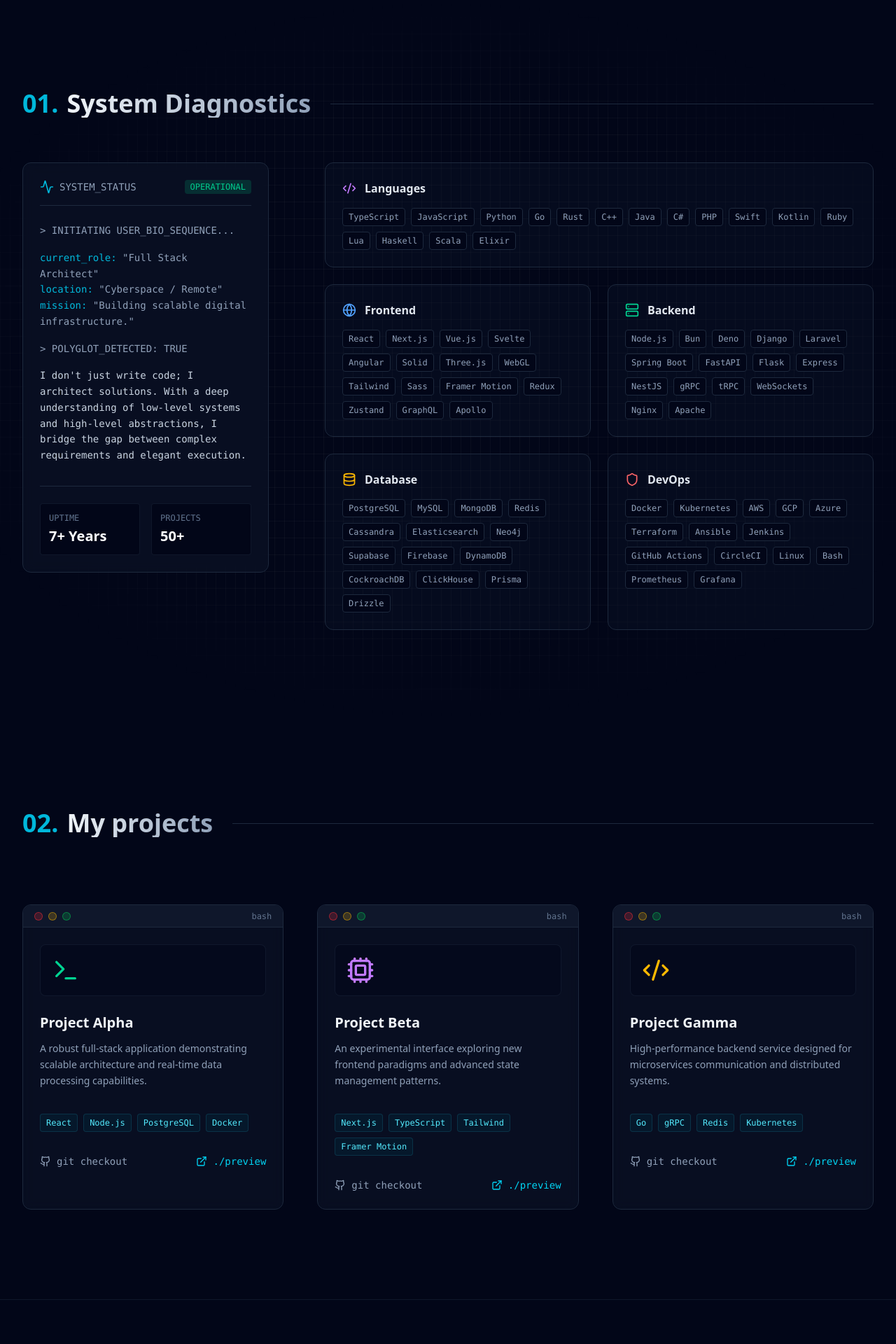
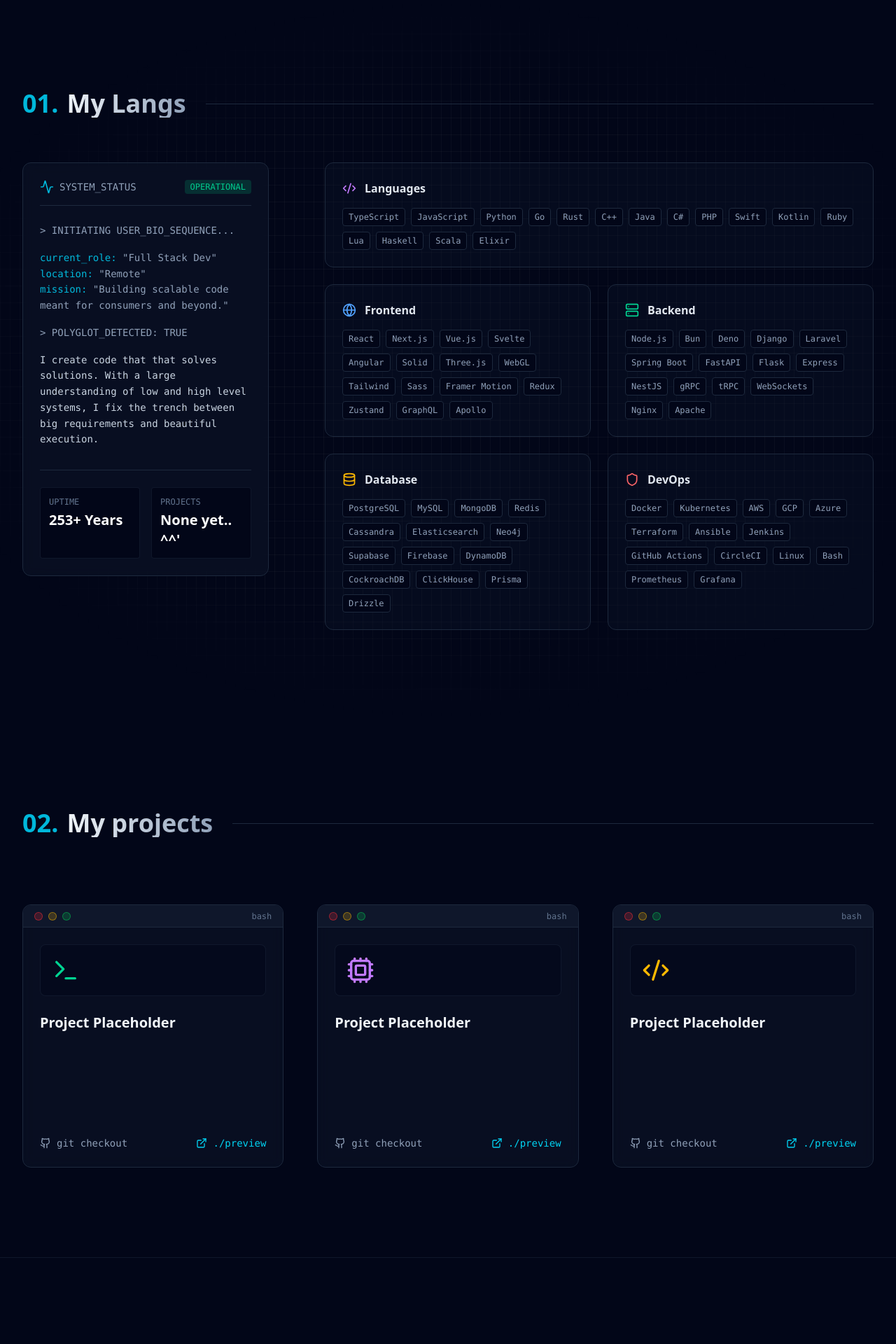
Before and after one commit to pxlatd/pxl-web.com-portfolio, a React (Vite) app: page / in a window 1280 px wide. Shown: the part 800-2720 px from the top of the page at 70% size. Built offline with nearby package versions, Linux system fonts and the light colour scheme.

Commit message:
basically rewrote every placeholder text that I put a while ago lol

```diff
--- a/src/components/About.tsx
+++ b/src/components/About.tsx
@@ -10,7 +10,7 @@
 };
 
 export default function About() {
-  const startYear = 2018;
+  const startYear = 1772;
   const currentYear = new Date().getFullYear();
   const experience = currentYear - startYear;
 
@@ -29,7 +29,7 @@
           >
             <span className='text-cyan-500'>01.</span>
             <span className='bg-gradient-to-r from-slate-100 to-slate-400 bg-clip-text text-transparent'>
-              System Diagnostics
+              My Langs
             </span>
             <div className='h-px bg-slate-800 flex-grow ml-4' />
           </motion.h2>
@@ -52,15 +52,15 @@
                   {">"} INITIATING USER_BIO_SEQUENCE...
                 </p>
                 <p>
-                  <span className='text-cyan-500'>current_role:</span> "Full Stack Architect"<br/>
-                  <span className='text-cyan-500'>location:</span> "Cyberspace / Remote"<br/>
-                  <span className='text-cyan-500'>mission:</span> "Building scalable digital infrastructure."
+                  <span className='text-cyan-500'>current_role:</span> "Full Stack Dev"<br/>
+                  <span className='text-cyan-500'>location:</span> "Remote"<br/>
+                  <span className='text-cyan-500'>mission:</span> "Building scalable code meant for consumers and beyond."
                 </p>
                 <p>
                   {">"} POLYGLOT_DETECTED: TRUE
                 </p>
                 <p className='text-slate-300'>
-                  I don't just write code; I architect solutions. With a deep understanding of low-level systems and high-level abstractions, I bridge the gap between complex requirements and elegant execution.
+                  I create code that that solves solutions. With a large understanding of low and high level systems, I fix the trench between big requirements and beautiful execution.
                 </p>
               </div>
 
@@ -71,7 +71,7 @@
                 </div>
                 <div className='p-3 bg-slate-950 rounded border border-slate-800/50'>
                   <div className='text-xs text-slate-500 font-mono mb-1'>PROJECTS</div>
-                  <div className='text-xl font-bold text-white'>50+</div>
+                  <div className='text-xl font-bold text-white'>None yet.. ^^'</div>
                 </div>
               </div>
             </div>
--- a/src/components/Contact.tsx
+++ b/src/components/Contact.tsx
@@ -33,7 +33,7 @@
             <span className='text-cyan-500'>$</span> ./initiate_contact.sh
           </h2>
           <p className='text-slate-400 font-mono text-sm'>
-            Enter your credentials to establish a secure connection.
+            Enter your credentials to establish a connection.
           </p>
         </div>
 
@@ -124,7 +124,7 @@
                       onChange={(e) => setFormState({ ...formState, message: e.target.value })}
                       rows={4}
                       className='bg-transparent border-none outline-none text-white w-full placeholder-slate-600 focus:ring-0 p-0 resize-none'
-                      placeholder='Type your encrypted message here..._'
+                      placeholder='Type your message here...'
                     />
                   </div>
                 </div>
@@ -142,7 +142,7 @@
                       className='group flex items-center gap-2 text-cyan-400 hover:text-cyan-300 transition-colors'
                     >
                       <span className='text-green-400'>root@portfolio:~$</span>
-                      <span>./send_message.sh --force</span>
+                      <span>./send_message.sh --force --click-here-to-send</span>
                       <div className='w-2.5 h-4 bg-cyan-500/50 animate-pulse ml-1' />
                     </motion.button>
                   )}
@@ -179,7 +179,7 @@
 
         {/* Footer Links */}
         <footer className='mt-20 pt-8 border-t border-slate-900 flex flex-col md:flex-row items-center justify-between text-slate-500 text-sm font-mono'>
-          <p>&copy; {new Date().getFullYear()} System. All rights reserved.</p>
+          <p>&copy; {new Date().getFullYear()} Pixelated. All rights reserved.</p>
           <div className='flex items-center gap-6 mt-4 md:mt-0'>
             <a href='https://github.com' target='_blank' rel='noopener noreferrer' className='hover:text-cyan-400 transition-colors flex items-center gap-2'>
               <Github className='w-4 h-4' /> github
--- a/src/components/Hero.tsx
+++ b/src/components/Hero.tsx
@@ -124,7 +124,7 @@
             <div className='flex items-center justify-center gap-2 mb-4'>
               <div className='h-px w-8 bg-cyan-500/50' />
               <span className='text-cyan-400 font-mono text-sm tracking-widest uppercase'>
-                System Online
+                Website ready
               </span>
               <div className='h-px w-8 bg-cyan-500/50' />
             </div>
@@ -152,7 +152,7 @@
             className='text-slate-400 text-xl max-w-2xl mx-auto leading-relaxed'
           >
             I break down complex problems and reassemble them into elegant interfaces.
-            Welcome to my digital workspace.
+            Welcome to my portfolio.
           </motion.p>
 
           <motion.div
--- a/src/components/Projects.tsx
+++ b/src/components/Projects.tsx
@@ -3,25 +3,25 @@
 
 const PROJECTS = [
   {
-    title: 'Project Alpha',
-    description: 'A robust full-stack application demonstrating scalable architecture and real-time data processing capabilities.',
-    tags: ['React', 'Node.js', 'PostgreSQL', 'Docker'],
+    title: 'Project Placeholder',
+    description: '',
+    tags: [],
     links: { demo: '#', github: '#' },
     icon: <Terminal className='w-10 h-10 text-emerald-400' />,
     gradient: 'from-emerald-500/20 to-cyan-500/20'
   },
   {
-    title: 'Project Beta',
-    description: 'An experimental interface exploring new frontend paradigms and advanced state management patterns.',
-    tags: ['Next.js', 'TypeScript', 'Tailwind', 'Framer Motion'],
+    title: 'Project Placeholder',
+    description: '',
+    tags: [],
     links: { demo: '#', github: '#' },
     icon: <Cpu className='w-10 h-10 text-purple-400' />,
     gradient: 'from-purple-500/20 to-pink-500/20'
   },
   {
-    title: 'Project Gamma',
-    description: 'High-performance backend service designed for microservices communication and distributed systems.',
-    tags: ['Go', 'gRPC', 'Redis', 'Kubernetes'],
+    title: 'Project Placeholder',
+    description: '',
+    tags: [],
     links: { demo: '#', github: '#' },
     icon: <Code2 className='w-10 h-10 text-amber-400' />,
     gradient: 'from-amber-500/20 to-orange-500/20'
```
